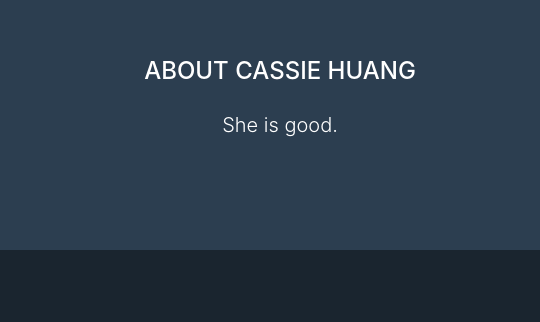
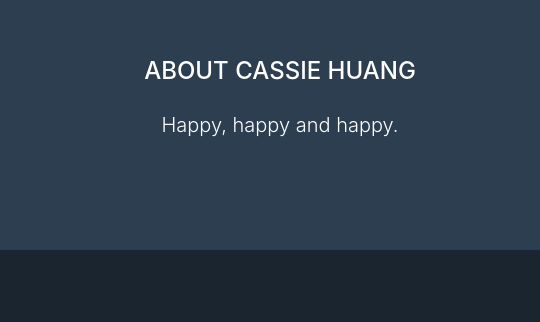
Before and after one commit to cassieHuanghahaha/cassiehuanghahaha.github.io, a website with bundled scripts: page index.html in a window 1280 px wide. Shown: the part 2388-2710 px from the top of the page, 740-1280 px from the left. Built offline with nearby package versions, Linux system fonts and the light colour scheme; files whose address does not match are found by name.

Commit message:
change a little

```diff
--- a/index.html
+++ b/index.html
@@ -230,7 +230,7 @@
         </div>
         <div class="col-md-4">
           <h4 class="text-uppercase mb-4">About Cassie Huang</h4>
-          <p class="lead mb-0">She is good.
+          <p class="lead mb-0">Happy, happy and happy.
           </p>
         </div>
       </div>
```
